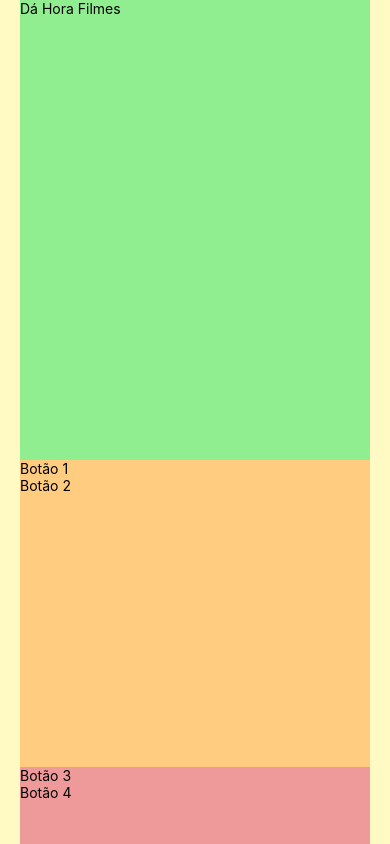
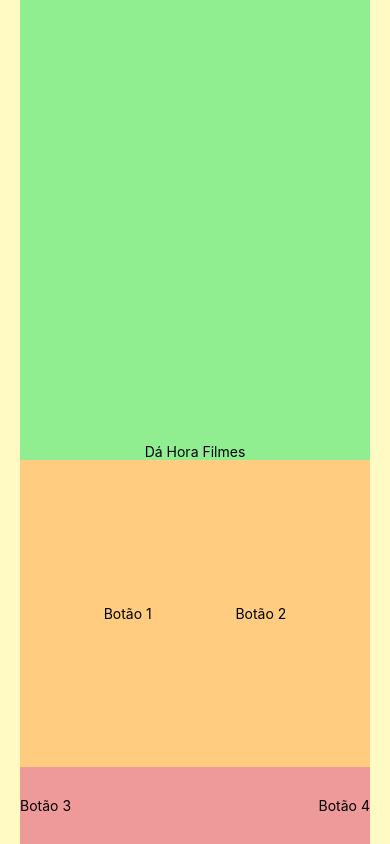
Before and after one commit to PauloHenrique00-tech/dahora-filmes, a React Native app: screen / in a window 390 px wide. Built offline with nearby package versions, Linux system fonts and the light colour scheme.

Commit message:
Cria novos estilos

```diff
--- a/App.tsx
+++ b/App.tsx
@@ -34,13 +34,21 @@ const estilos = StyleSheet.create({
   viewLogo: {
     backgroundColor: "lightgreen",
     flex: 3,
+    justifyContent: "flex-end",
+    alignItems: "center",
   },
   viewBotoes: {
     backgroundColor: "#ffcc80",
     flex: 2,
+    flexDirection: "row",
+    justifyContent: "space-evenly",
+    alignItems: "center",
   },
   viewRodape: {
     backgroundColor: "#ef9a9a",
     flex: 0.5,
+    flexDirection: "row",
+    justifyContent: "space-between",
+    alignItems: "center",
   },
 });
```
